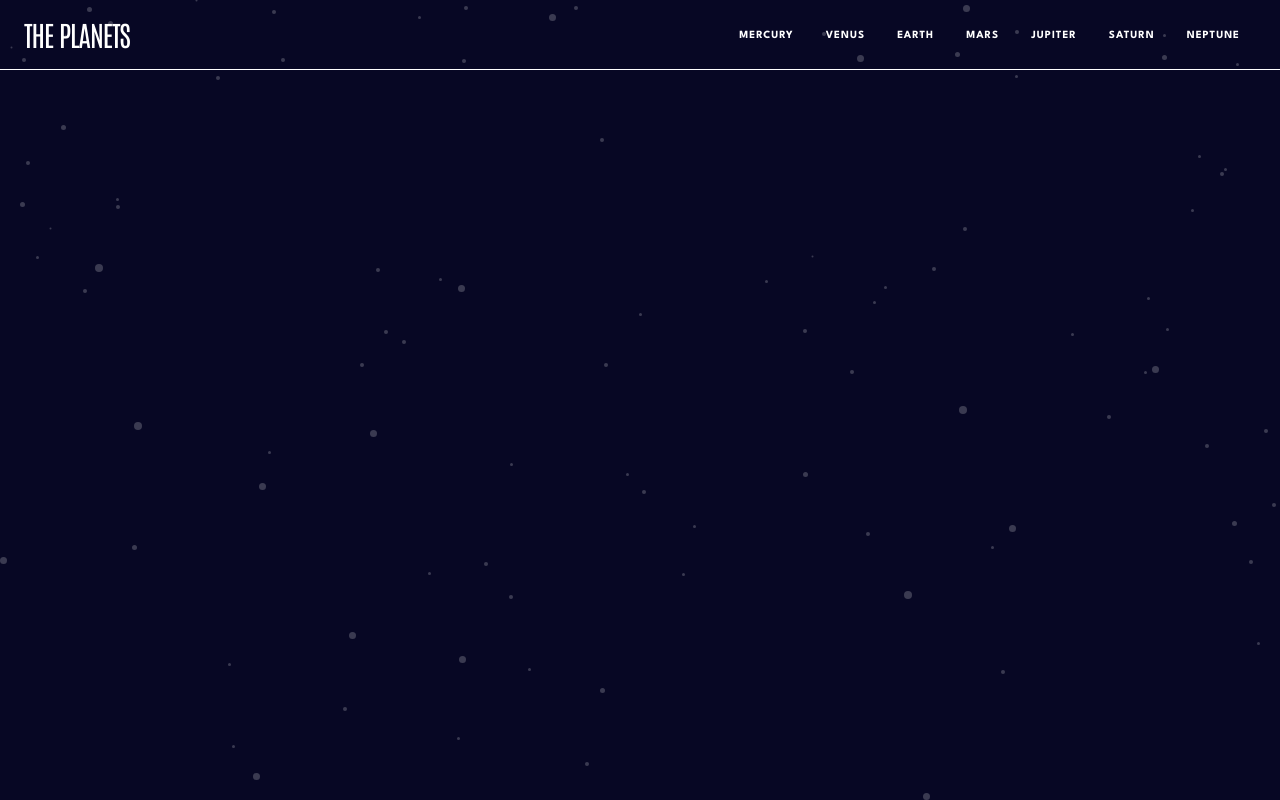
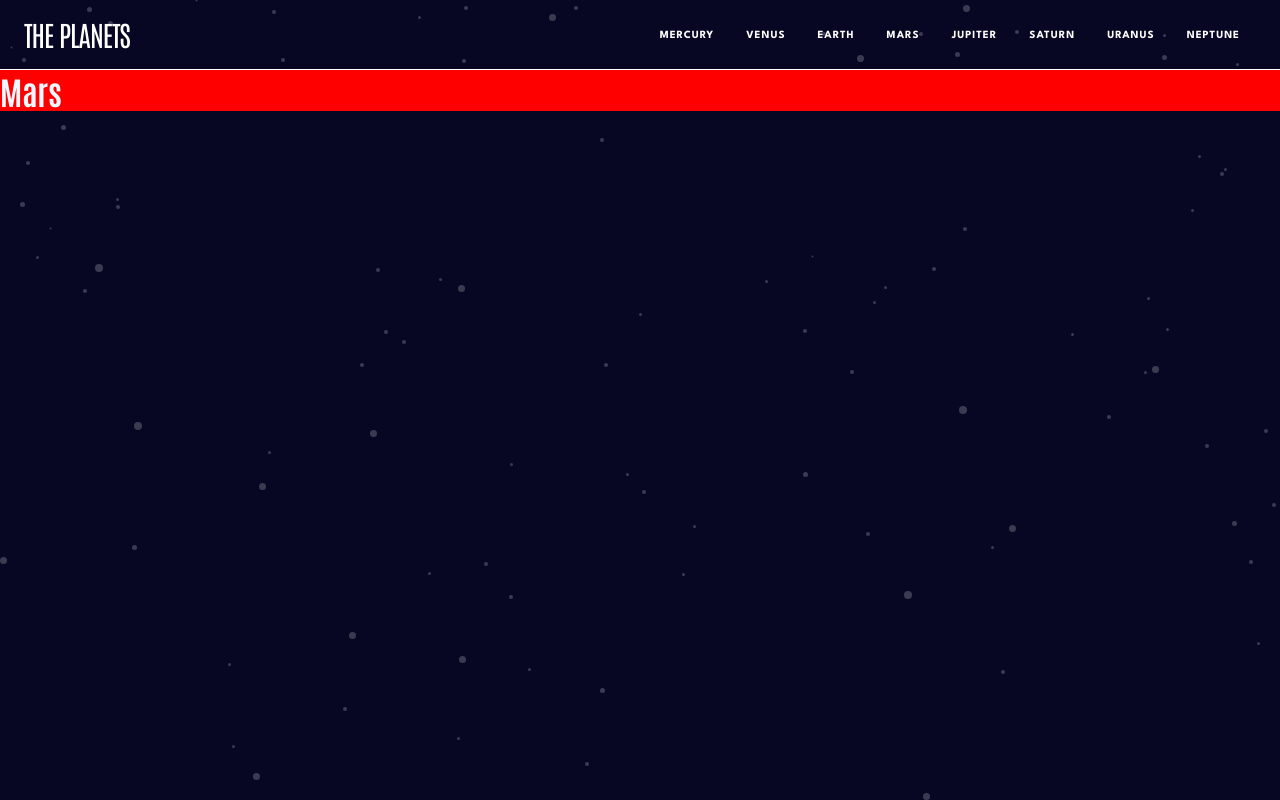
Before and after one commit to SandraDammy/planets-fact-sites, a React (Create React App) app: page /mars in a window 1280 px wide. Built offline with nearby package versions, Linux system fonts and the light colour scheme.

Commit message:
install React Router and setting up routing

```diff
--- a/src/App.js
+++ b/src/App.js
@@ -1,11 +1,32 @@
+import React from 'react';
+import { BrowserRouter as Router, Route, Routes, Link } from 'react-router-dom';
 import './App.css';
 import Navbar from './components/Navbar';
+import Mercury from './pages/Mercury'
+import Venus from './pages/Venus'
+import Neptune from './pages/Neptune'
+import Uranus from './pages/Uranus'
+import Saturn from './pages/Saturn'
+import Jupiter from './pages/Jupiter'
+import Mars from './pages/Mars'
+import Earth from './pages/Earth'
 
 function App() {
   return (
-    <div className="App">
+    <Router>
       <Navbar/>
-    </div>
+      <Routes>
+        <Route path='/' element={<Mercury/>}/>
+        <Route path='/mercury' element={<Mercury/>}/>
+        <Route path='/venus' element={<Venus/>}/>
+        <Route path='/earth' element={<Earth/>}/>
+        <Route path='/mars' element={<Mars/>}/>
+        <Route path='/jupiter' element={<Jupiter/>}/>
+        <Route path='/saturn' element={<Saturn/>}/>
+        <Route path='/uranus' element={<Uranus/>}/>
+        <Route path='/neptune' element={<Neptune/>}/>
+      </Routes>
+    </Router>
   );
 }
 
--- a/src/components/Navbar.jsx
+++ b/src/components/Navbar.jsx
@@ -1,5 +1,5 @@
 import React from "react";
-import './styles.css'
+import "./styles.css";
 
 const Navbar = () => {
   return (
@@ -29,6 +29,9 @@ const Navbar = () => {
             <a href="/saturn">saturn</a>
           </li>
           <li>
+            <a href="/uranus">uranus</a>
+          </li>
+          <li>
             <a href="/neptune">neptune</a>
           </li>
         </ul>
--- /dev/null
+++ b/src/pages/Earth.jsx
@@ -0,0 +1,9 @@
+import React from 'react'
+
+const Earth = () => {
+  return (
+    <div><h1>Earth</h1></div>
+  )
+}
+
+export default Earth
--- /dev/null
+++ b/src/pages/Jupiter.jsx
@@ -0,0 +1,9 @@
+import React from 'react'
+
+const Jupiter = () => {
+  return (
+    <div><h1>Jupiter</h1></div>
+  )
+}
+
+export default Jupiter
--- /dev/null
+++ b/src/pages/Mars.jsx
@@ -0,0 +1,11 @@
+import React from 'react'
+
+const Mars = () => {
+  return (
+    <div>
+      <h1>Mars</h1>
+    </div>
+  )
+}
+
+export default Mars
--- /dev/null
+++ b/src/pages/Neptune.jsx
@@ -0,0 +1,11 @@
+import React from 'react'
+
+const Neptune = () => {
+  return (
+    <div>
+      <h1>Neptune</h1>
+    </div>
+  )
+}
+
+export default Neptune
--- /dev/null
+++ b/src/pages/Saturn.jsx
@@ -0,0 +1,11 @@
+import React from 'react'
+
+const Saturn = () => {
+  return (
+    <div>
+      <h1>Saturn</h1>
+    </div>
+  )
+}
+
+export default Saturn
--- /dev/null
+++ b/src/pages/Uranus.jsx
@@ -0,0 +1,9 @@
+import React from 'react'
+
+const Uranus = () => {
+  return (
+    <div><h1>Uranus</h1></div>
+  )
+}
+
+export default Uranus
```
